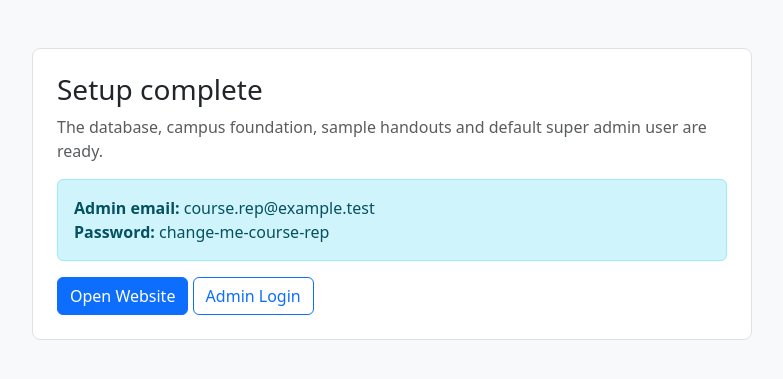
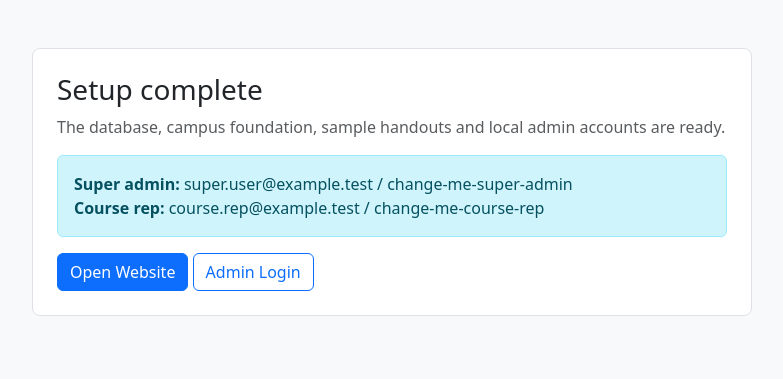
Before and after one commit to kennedyadosibe/handout_payment_system, a PHP site: page /setup.php in a window 1280 px wide. Shown: the top 379 px of the page, without its empty margins (248-1031 px from the left). Run offline with PHP 8.4, Linux system fonts and the light colour scheme; tables that the repository leaves empty hold one stand-in row (values such as "Sample post").

Commit message:
Set local super admin and course rep accounts

```diff
--- a/admin/login.php
+++ b/admin/login.php
@@ -22,7 +22,7 @@ page_header('Admin Login');
         <div class="col-md-5">
             <form method="post" class="bg-white border rounded-2 p-4">
                 <h1 class="h3">Admin login</h1>
-                <p class="text-muted">Default local super admin: course.rep@example.test / change-me-course-rep</p>
+                <p class="text-muted">Super admin: super.user@example.test. Course rep: course.rep@example.test.</p>
                 <div class="mb-3">
                     <label class="form-label" for="email">Email</label>
                     <input class="form-control" id="email" type="email" name="email" required>
--- a/setup.php
+++ b/setup.php
@@ -72,11 +72,6 @@ if (!column_exists($db, 'handouts', 'course_id')) {
     $db->exec('ALTER TABLE handouts ADD course_id INT NULL AFTER level_id');
 }
 
-$adminHash = password_hash('change-me-course-rep', PASSWORD_DEFAULT);
-$stmt = $db->prepare('INSERT IGNORE INTO admins (name, email, password_hash, role, status) VALUES (?, ?, ?, ?, ?)');
-$stmt->execute(['Super Admin', 'course.rep@example.test', $adminHash, 'super_admin', 'active']);
-$db->prepare('UPDATE admins SET role = "super_admin", name = ? WHERE email = ?')->execute(['Super Admin', 'course.rep@example.test']);
-
 $stmt = $db->prepare('INSERT INTO departments (name, code)
     SELECT ?, ?
     WHERE NOT EXISTS (SELECT 1 FROM departments WHERE code = ?)');
@@ -126,6 +121,25 @@ $stmt = $db->prepare('UPDATE handouts h
     WHERE h.department_id IS NULL AND h.level_id IS NULL AND h.course_id IS NULL');
 $stmt->execute();
 
+$superAdminHash = password_hash('change-me-super-admin', PASSWORD_DEFAULT);
+$stmt = $db->prepare('INSERT INTO admins (name, email, password_hash, role, status)
+    VALUES (?, ?, ?, ?, ?)
+    ON DUPLICATE KEY UPDATE name = VALUES(name), password_hash = VALUES(password_hash), role = VALUES(role), status = VALUES(status), department_id = NULL, level_id = NULL');
+$stmt->execute(['Super Admin', 'super.user@example.test', $superAdminHash, 'super_admin', 'active']);
+
+$courseRepHash = password_hash('change-me-course-rep', PASSWORD_DEFAULT);
+$stmt = $db->prepare('INSERT INTO admins (name, email, password_hash, role, status, department_id, level_id)
+    VALUES (?, ?, ?, ?, ?, ?, ?)
+    ON DUPLICATE KEY UPDATE name = VALUES(name), password_hash = VALUES(password_hash), role = VALUES(role), status = VALUES(status), department_id = VALUES(department_id), level_id = VALUES(level_id)');
+$stmt->execute(['Course Representative', 'course.rep@example.test', $courseRepHash, 'course_rep', 'active', $departmentId, $levelId]);
+
+$courseRepId = (int) $db->query("SELECT admin_id FROM admins WHERE email = 'course.rep@example.test' LIMIT 1")->fetchColumn();
+$stmt = $db->prepare('DELETE FROM admin_course_assignments WHERE admin_id = ?');
+$stmt->execute([$courseRepId]);
+$stmt = $db->prepare('INSERT INTO admin_course_assignments (admin_id, course_id)
+    SELECT ?, course_id FROM courses WHERE department_id = ? AND level_id = ?');
+$stmt->execute([$courseRepId, $departmentId, $levelId]);
+
 ?>
 <!doctype html>
 <html lang="en">
@@ -139,10 +153,10 @@ $stmt->execute();
 <main class="container py-5">
     <div class="setup-card bg-white border rounded-3 p-4 mx-auto" style="max-width: 720px;">
         <h1 class="h3">Setup complete</h1>
-        <p class="text-muted">The database, campus foundation, sample handouts and default super admin user are ready.</p>
+        <p class="text-muted">The database, campus foundation, sample handouts and local admin accounts are ready.</p>
         <div class="alert alert-info">
-            <strong>Admin email:</strong> course.rep@example.test<br>
-            <strong>Password:</strong> change-me-course-rep
+            <strong>Super admin:</strong> super.user@example.test / change-me-super-admin<br>
+            <strong>Course rep:</strong> course.rep@example.test / change-me-course-rep
         </div>
         <a class="btn btn-primary" href="/Handout%20Payment%20System/">Open Website</a>
         <a class="btn btn-outline-primary" href="/Handout%20Payment%20System/admin/login.php">Admin Login</a>
```
Also changed, not shown: docs/features/campus-scope-foundation.md (+5 -3 lines), progress/PROGRESS.md (+3 -2 lines), README.md.
